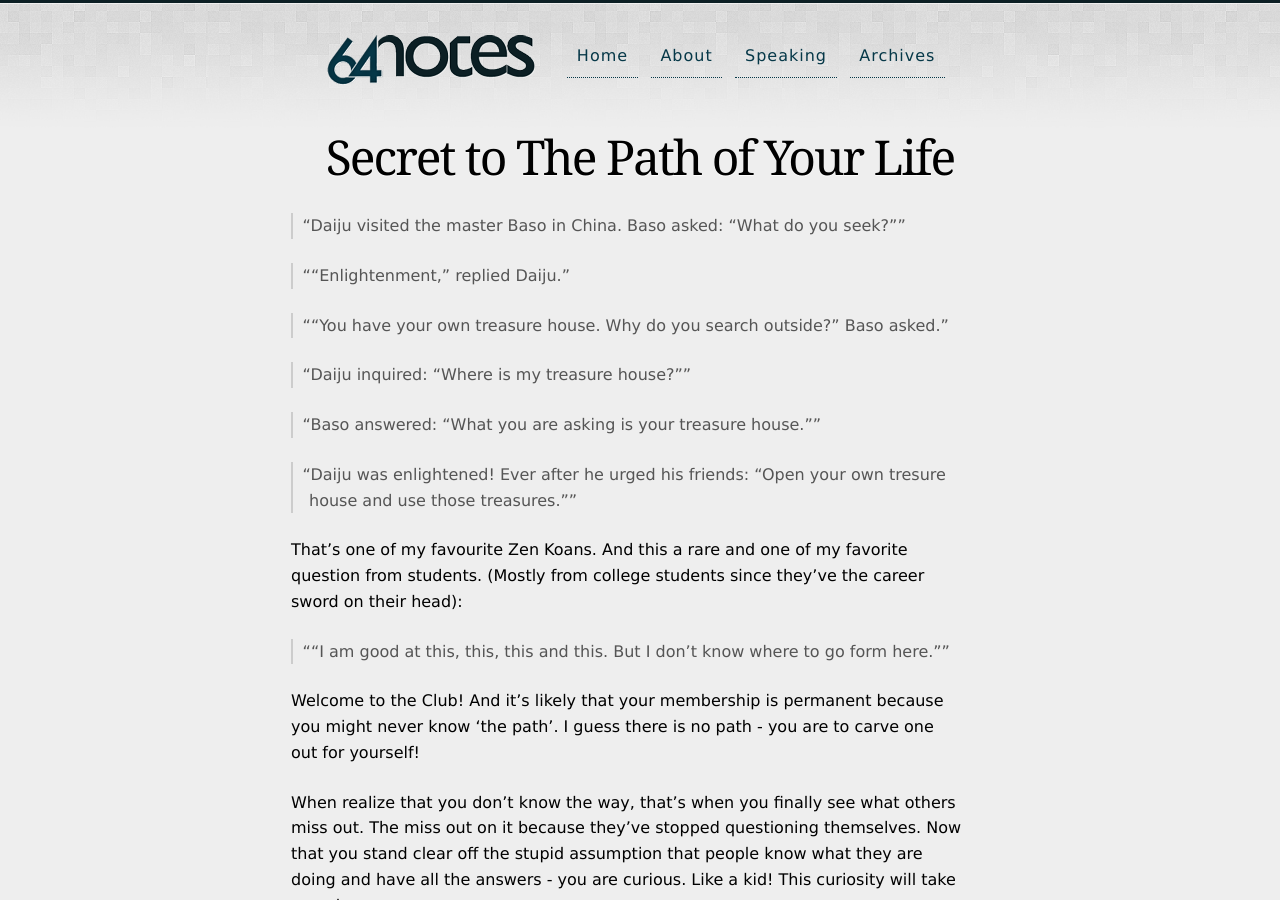
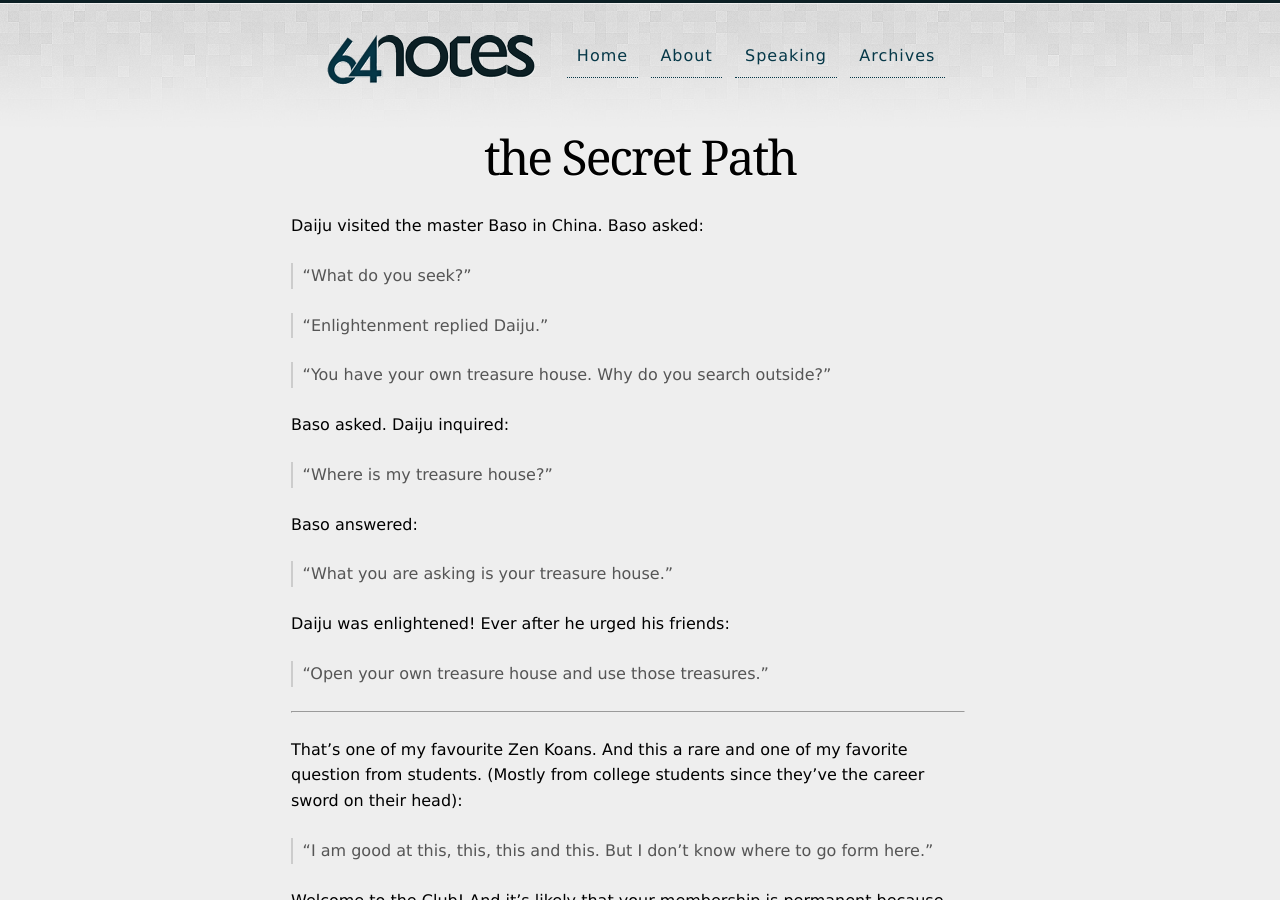
Before and after one commit to 64Notes/64notes.com, a Jekyll site: the page built from _posts/2012-11-19-the-secret-path.markdown, in a window 1280 px wide and 900 px high. Built offline with Jekyll 4.4.1, drawn with Linux system fonts in a browser that asks for light colours; comment, search, counter and statistics services are not loaded.

Commit message:
Add Koan, change formatting and change title

```diff
--- a/_posts/2012-11-19-the-secret-path.markdown
+++ b/_posts/2012-11-19-the-secret-path.markdown
@@ -1,24 +1,34 @@
 ---
 layout: post
-title: Secret to The Path of Your Life
+title:  the Secret Path
 type: post
 ---
 
-> Daiju visited the master Baso in China. Baso asked: "What do you seek?"
+Daiju visited the master Baso in China. Baso asked:
+> What do you seek?
 
-> "Enlightenment," replied Daiju.
+> Enlightenment
+replied Daiju.
 
-> "You have your own treasure house. Why do you search outside?" Baso asked.
+> You have your own treasure house. Why do you search outside?
 
-> Daiju inquired: "Where is my treasure house?"
+Baso asked. Daiju inquired:
 
-> Baso answered: "What you are asking is your treasure house."
+> Where is my treasure house?
 
-> Daiju was enlightened! Ever after he urged his friends: "Open your own tresure house and use those treasures."
+Baso answered:
+
+> What you are asking is your treasure house.
+
+Daiju was enlightened! Ever after he urged his friends:
+
+> Open your own treasure house and use those treasures.
+
+--------
 
 That's one of my favourite Zen Koans. And this a rare and one of my favorite question from students. (Mostly from college students since they've the career sword on their head):
 
-> "I am good at this, this, this and this. But I don't know where to go form here."
+> I am good at this, this, this and this. But I don't know where to go form here.
 
 Welcome to the Club! And it's likely that your membership is permanent because you might never know 'the path'. I guess there is no path - you are to carve one out for yourself!
 
```
